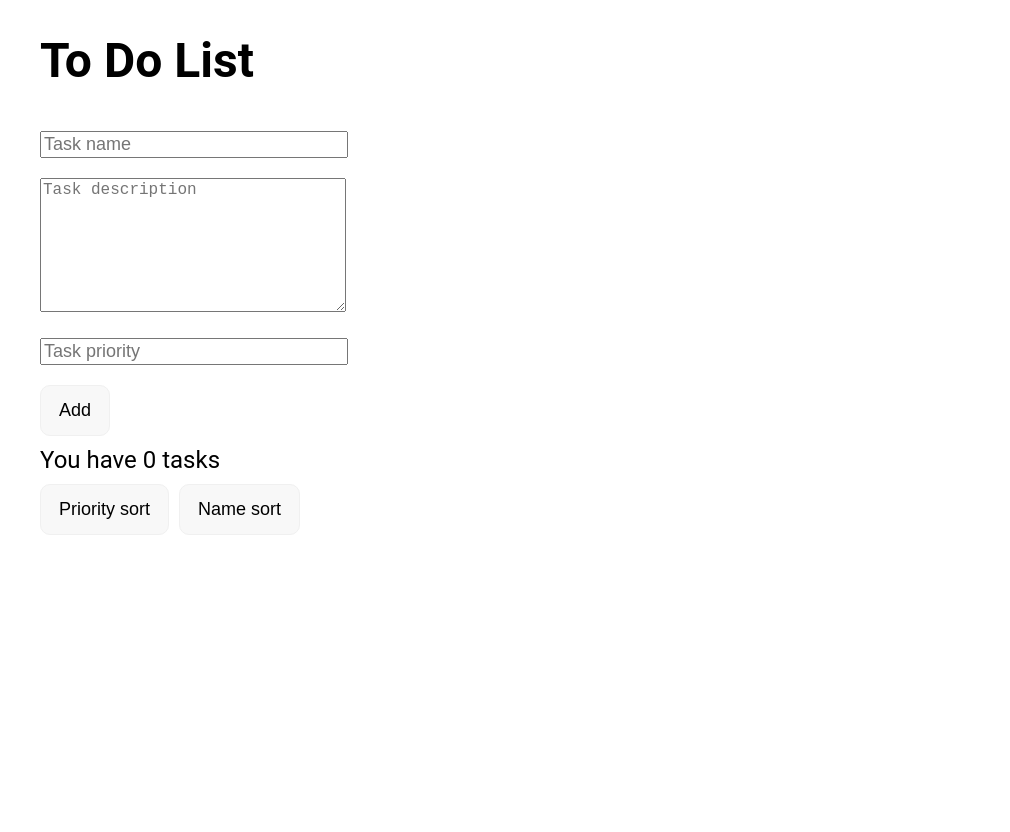
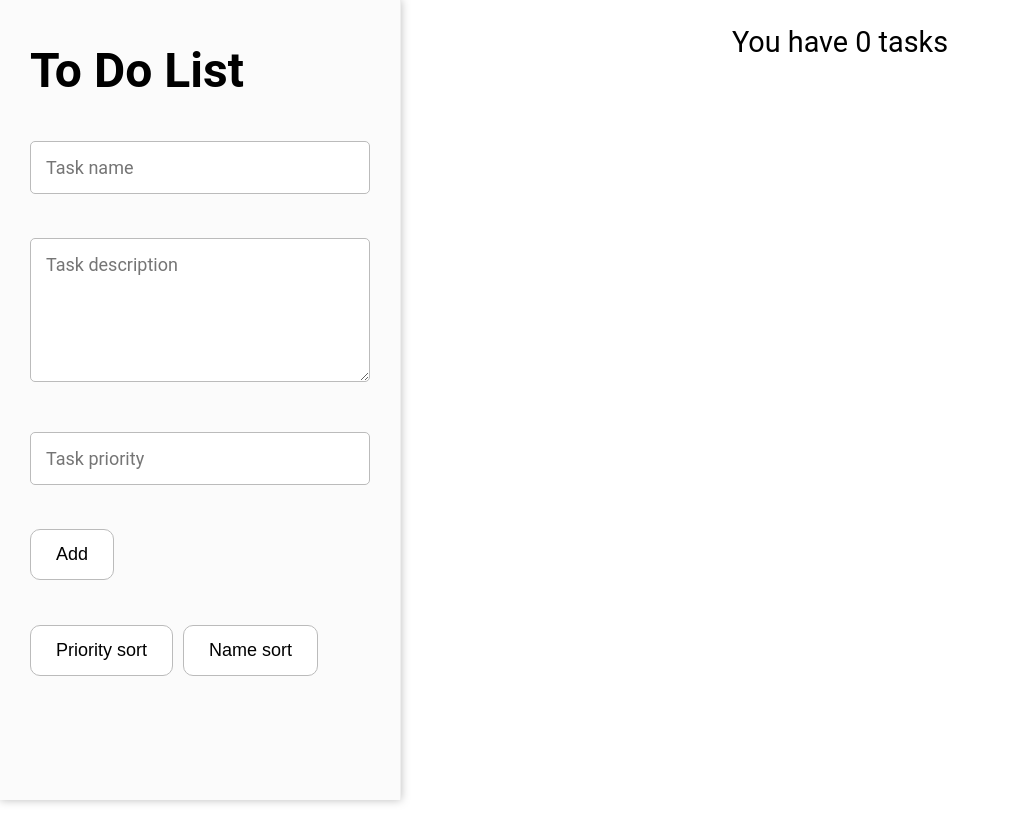
Before and after one commit to viafanasyev/ToDoList, a React (Create React App) app: page / in a window 1280 px wide. Shown: the whole page, without its empty margins (0-1010 px from the left). After the commit the page ends 800 px from the top, so only its background shows below. Built offline with nearby package versions, Linux system fonts and the light colour scheme.

Commit message:
Redesign using flex-boxes

```diff
--- a/src/App.jsx
+++ b/src/App.jsx
@@ -29,8 +29,11 @@ const ButtonComponent = ({ text, onClick }) => {
 const TaskItemComponent = ({ task }) => {
   return (
       <div className={cx("task-item")}>
-        <div className={cx("task-item-overall")}>{task.id}. {task.name}. Priority: {task.priority}</div>
-        <span className={cx("task-item-description")}>{task.description}</span>
+        <div className={cx("task-item-overall")}>
+          <div className={cx("task-item-title")}>{task.name}</div>
+          <div className={cx("task-item-priority")}>{task.priority}</div>
+        </div>
+        <div className={cx("task-item-description")}>{task.description}</div>
       </div>
   );
 };
@@ -127,32 +130,32 @@ class ClassComponent extends React.Component {
   render() {
     return (
         <div className={cx("app")}>
+          <div className={cx("menu")}>
             <h1>To Do List</h1>
             <div className={cx("input-task-name")}>
               <TextInputComponent
                 value={this.state.inputTaskName}
                 onChange={this.handleTaskNameChange}
                 placeholder={"Task name"}/>
-            <span className={cx("input-error")}>{this.state.errors.name}</span>
+              <div className={cx("input-error")}>{this.state.errors.name}</div>
             </div>
             <div className={cx("input-task-description")}>
               <BigTextInputComponent
                   value={this.state.inputTaskDescription}
                   onChange={this.handleTaskDescriptionChange}
                   placeholder={"Task description"}/>
-            <span className={cx("input-error")}>{this.state.errors.description}</span>
+              <div className={cx("input-error")}>{this.state.errors.description}</div>
             </div>
             <div className={cx("input-task-priority")}>
               <TextInputComponent
                   value={this.state.inputTaskPriority}
                   onChange={this.handleTaskPriorityChange}
                   placeholder={"Task priority"}/>
-            <span className={cx("input-error")}>{this.state.errors.priority}</span>
+              <div className={cx("input-error")}>{this.state.errors.priority}</div>
             </div>
             <ButtonComponent
                 text={"Add"}
                 onClick={this.handleAddButtonClick}/>
-          <div>{this.state.message}</div>
             <div className={cx("control-buttons")}>
               <ButtonComponent
                   text={"Priority sort"}
@@ -161,9 +164,13 @@ class ClassComponent extends React.Component {
                   text={"Name sort"}
                   onClick={() => this.sortTasksBy("name")}/>
             </div>
-          <ul>
-            {this.state.tasks.map((task) => <li><TaskItemComponent task={task}/></li>)}
-          </ul>
+          </div>
+          <div className={cx("tasks-container")}>
+            <div className={cx("tasks-container-header")}>{this.state.message}</div>
+            <div className={cx("tasks-container-body")}>
+              {this.state.tasks.map((task) => <TaskItemComponent task={task}/>)}
+            </div>
+          </div>
         </div>
     );
   }
--- a/src/App.module.scss
+++ b/src/App.module.scss
@@ -1,56 +1,183 @@
+* {
+  box-sizing: border-box;
+}
+
 .app {
   min-height: 100vh;
-  position: relative;
-  padding-left: 5vh;
   font-size: x-large;
   font-family: 'Roboto', sans-serif;
+  display: flex;
+  flex-direction: row;
+  justify-content: space-between;
+
+  // For side menu
+  padding-left: 400px;
 }
 
+.menu {
+  position: fixed;
+  top: 0;
+  left: 0;
+  min-height: 100vh;
+
+  padding-left: 30px;
+  padding-right: 30px;
+  padding-top: 10px;
+  background: #fbfbfb;
+  border-right: 1px solid #eee;
+  filter: drop-shadow(0 0 5px #bbb);
+
   .text-input {
-  width: 300px;
+    width: 340px;
     margin: 10px 0 10px 0;
     font-size: large;
+    font-family: 'Roboto', sans-serif;
+    border-radius: 5px;
+    border: 1px solid #bbb;
+    padding: 15px;
+
+    &-with-error {
+      border-color: red;
+    }
+
+    &:hover,
+    &:focus {
+      outline: none;
+      border-color: #000;
+    }
 
     &-big {
       height: 8em;
-    min-width: 300px;
+      min-width: 340px;
       min-height: 8em;
-    max-width: 500px;
+      max-width: 340px;
       max-height: 20em;
     }
   }
 
-span.task-item-description {
-  display: inline-block;
-  max-width: 30%;
+  .input-error {
+    color: red;
+    font-size: smaller;
+    padding: 0;
+    margin: 0;
+
+    // TODO: color textbox with error (using classnames)
+
+    &:empty:after {
+      content: '.';
+      visibility: hidden;
+    }
+  }
+
+  .control-buttons {
+    margin-top: 25px;
+  }
+}
+
+.tasks-container {
+  // Dirty hack to make container fill EXACTLY all free space
+  // Without width: 0, long text in task-description will resize tasks-container-body
+  width: 0;
+  flex-grow: 1;
+
+  margin-left: 15px;
+  margin-right: 15px;
+  margin-top: 25px;
+
+  &-header {
+    font-size: larger;
+    text-align: center;
+    white-space: nowrap;
+  }
+
+  &-body {
+    padding: 5px;
+    display: flex;
+    flex-direction: column;
+    //min-width: fit-content;
+    max-width: 800px;
+    margin: 20px auto 0 auto;
+
+    .task-item {
+      background: #fff;
+      padding: 10px;
+      border-radius: 15px;
+      margin: 10px;
+      filter: drop-shadow(0px 3px 3px rgb(210, 210, 210));
+
+      &:hover {
+        filter: drop-shadow(0px 4px 4px rgb(180, 180, 180));
+      }
+
+      .task-item-overall {
+        display: flex;
+        flex-direction: row;
+        justify-content: space-between;
+
+        .task-item-title {
+          white-space: nowrap;
+          overflow: hidden;
+          text-overflow: ellipsis;
+
+          &::first-letter {
+            text-transform: uppercase;
+          }
+
+          &:after {
+            // To create an empty space between title and priority
+            content: '...';
+            visibility: hidden;
+          }
+        }
+
+        .task-item-priority {
+          border-radius: 15px;
+          padding: 3px;
+
+          &:before {
+            content: '!';
+            color: rgba(0, 0, 0, 0.5);
+          }
+        }
+      }
+
+      .task-item-description {
         white-space: nowrap;
         overflow: hidden;
         text-overflow: ellipsis;
         margin-left: 2em;
         color: gray;
+
+        &:empty:after {
+          content: '.';
+          visibility: hidden;
+        }
+      }
+    }
+  }
 }
 
-span.input-error {
-  color: red;
-  font-size: smaller;
-  padding-left: 10px;
-}
-
-ul {list-style: none; padding-left: 0;}
-
 .button {
+  width: fit-content;
   font-size: large;
-  border: 1px solid rgb(240, 240, 240);
+  border: 1px solid rgb(187, 187, 187);
   border-radius: 10px;
-  background: #f8f8f8;
-  padding: 14px 18px;
+  background: #fff;
+  padding: 14px 25px;
   margin: 10px 10px 10px 0;
 
   &:focus {
     outline: none;
+    filter: drop-shadow(0 0 5px rgb(180, 180, 180));
   }
 
   &:hover {
-    filter: drop-shadow(0 0 5px rgb(201, 201, 201));
+    filter: drop-shadow(0 0 5px rgb(180, 180, 180));
+  }
+
+  &:active {
+    background: #f5f5f5;
+    transform: translateY(2px);
+    filter: drop-shadow(0 0 3px rgb(170, 170, 170));
   }
 }
```
Lines whose indentation alone changed are shown as unchanged.
